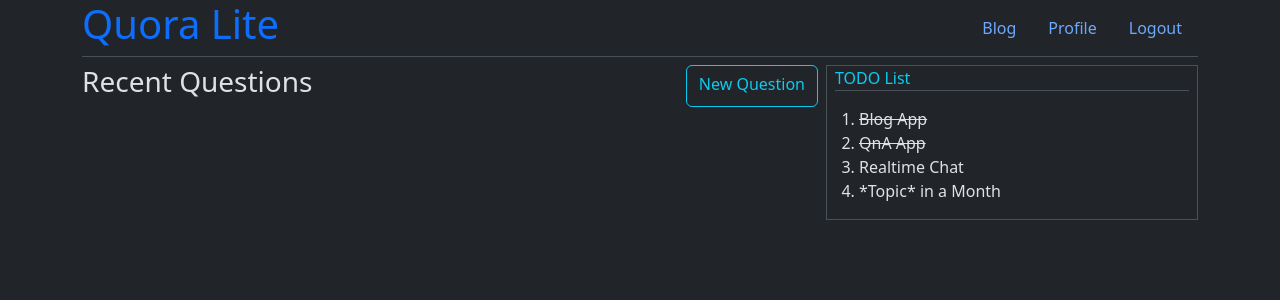
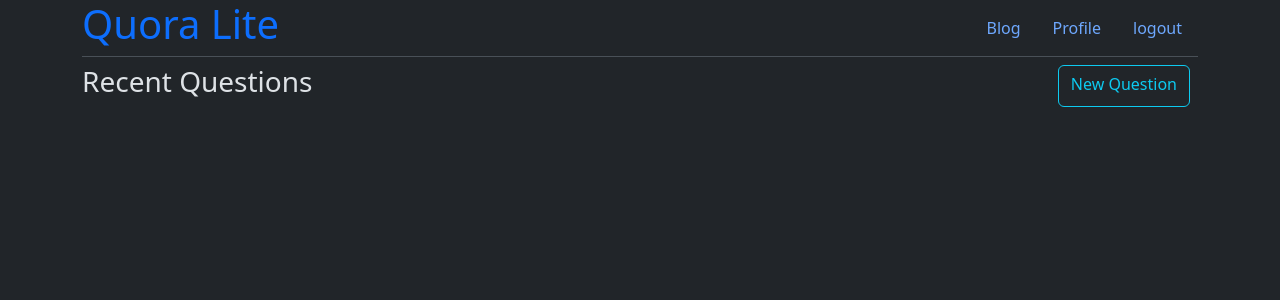
Before and after one commit to s13rw81/quora-lite, a Django app: page / in a window 1280 px wide. Shown: the top 300 px of the page. Run offline with Django 3.2, Linux system fonts and the light colour scheme; the visitor is signed in with stand-in values (Sample User, id 1); data that the repository does not hold is empty.

Commit message:
- fix logout - fix IntegrityError when creating questions

```diff
--- a/home/models.py
+++ b/home/models.py
@@ -12,7 +12,9 @@
         max_length=140, help_text="Enter your question", unique=True
     )
     status = models.BooleanField(default=False)
-    user = models.ForeignKey(User, on_delete=models.SET_DEFAULT, default=2)
+    user = models.ForeignKey(User, on_delete=models.CASCADE)
+
+    # TODO : add ENUMs to specify status of question [OPEN, DELETED, CLOSED]
 
     def __str__(self):
         return f"Q: {self.question} by {self.user.username}"
--- a/home/templates/home/index.html
+++ b/home/templates/home/index.html
@@ -1,7 +1,6 @@
 {% extends 'template.html' %}
 {% block content %}
-
-<div class="d-flex justify-content-between">
+<div class="d-flex justify-content-between mb-2">
     <h3 class="">Recent Questions</h3>
     <a class="btn btn-outline-info mx-2" href="{% url 'new-question' %}">New Question</a>
 </div>
--- a/home/views.py
+++ b/home/views.py
@@ -28,6 +28,9 @@
     model = Question
     fields = ["question", "details"]
 
+    def form_valid(self, form):
+        form.instance.user = self.request.user
+        return super().form_valid(form)
 
 # update question details
 class UpdateQuestionView(LoginRequiredMixin, UserPassesTestMixin, UpdateView):
--- a/quora_lite/settings.py
+++ b/quora_lite/settings.py
@@ -63,7 +63,7 @@
     {
         "BACKEND": "django.template.backends.django.DjangoTemplates",
         "DIRS": [
-            BASE_DIR / "templates",
+            os.path.join(BASE_DIR, "templates"),
         ],
         "APP_DIRS": True,
         "OPTIONS": {
@@ -76,7 +76,6 @@
         },
     },
 ]
-
 
 DATABASES = {
     "default": {
--- a/templates/template.html
+++ b/templates/template.html
@@ -24,7 +24,11 @@
           <a class="text-decoration-none" href="{% url 'profile' %}" class="nav-link">Profile</a>
         </li>
         <li class="nav-item m-2 p-2">
-          <a class="text-decoration-none" href="{% url 'logout' %}" class="nav-link">Logout</a>
+          <form method="post" action="{% url 'logout' %}">
+            {% csrf_token %}
+            <button class="nav-link text-decoration-none p-0" type="submit">logout</button>
+          </form>
+          <!-- <a class="text-decoration-none" href="{% url 'logout' %}" class="nav-link">Logout</a> -->
         </li>
         {% else %}
         <li class="nav-item m-2 p-2">
@@ -37,8 +41,8 @@
       </ul>
     </nav>
 
-    <div class="d-flex justify-content-start">
-      <div class="col-8 pl-0">
+    <div class="d-flex justify-content-end">
+      <div class="col-12">
         <div>
           {% if messages %}
           {% for message in messages %}
@@ -50,15 +54,6 @@
         </div>
         {% block content %}{% endblock content %}
       </div>
-      <div class="col-4 border">
-        <p class="border-bottom text-info mx-2">TODO List</p>
-        <ol>
-          <li class="list-item"><s>Blog App</s></li>
-          <li class="list-item"><s>QnA App</s></li>
-          <li class="list-item">Realtime Chat</li>
-          <li class="list-item">*Topic* in a Month</li>
-        </ol>
-      </div>
     </div>
   </div>
 </body>
```
Also changed, not shown: home/migrations/0009_alter_question_user.py (added).
